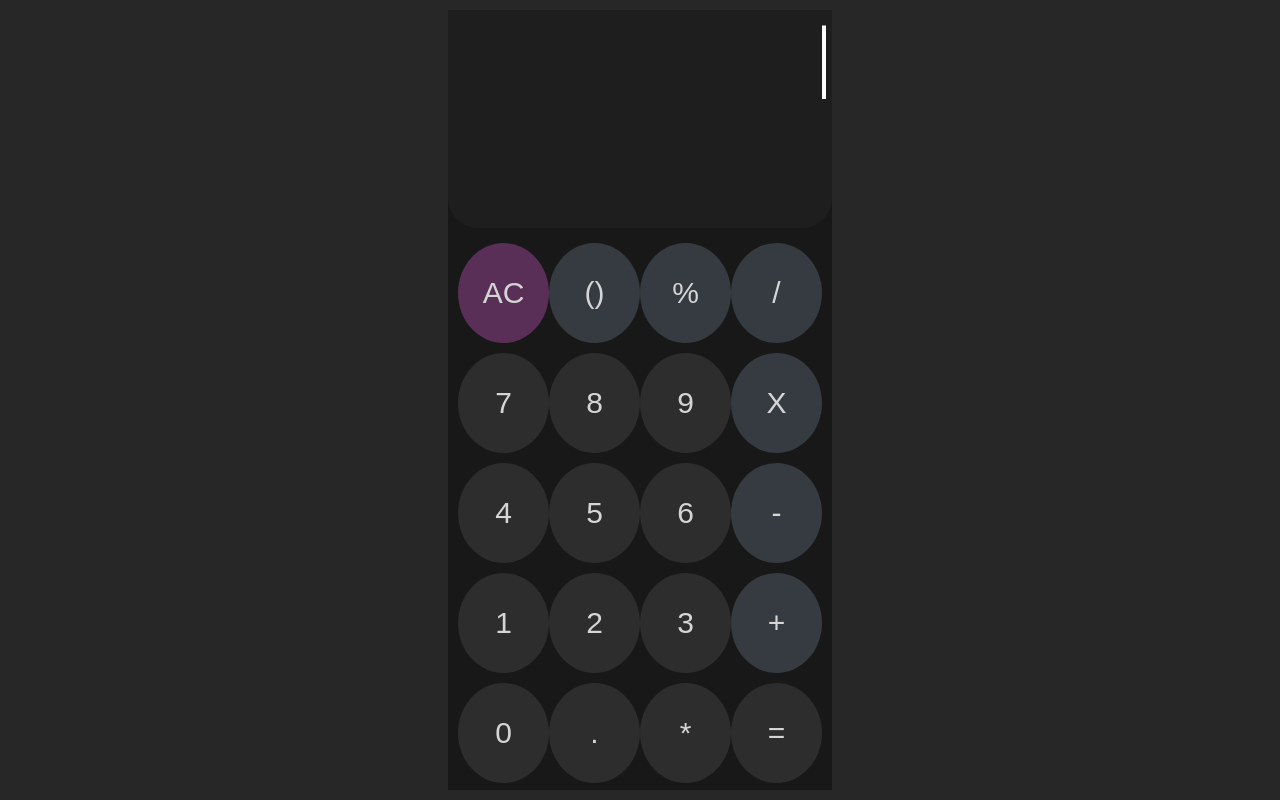
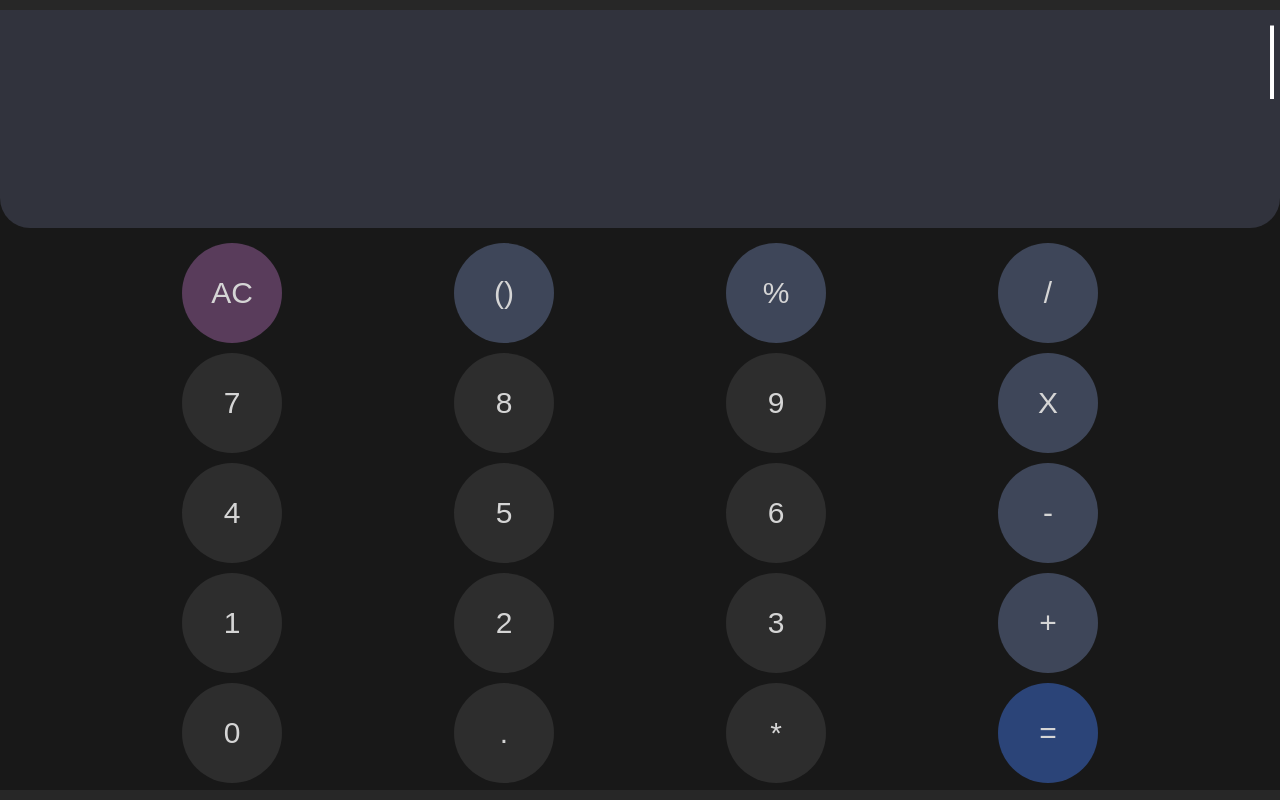
Before and after one commit to codeanpc/Modern-Javascript, a plain HTML site: page index.html in a window 1280 px wide. Drawn offline with Linux system fonts and the light colour scheme.

Commit message:
Changed basic colors

```diff
--- a/index.html
+++ b/index.html
@@ -46,7 +46,7 @@
           <button onclick="getInput(event)" id="0">0</button>
           <button onclick="getInput(event)" id=".">.</button>
           <button onclick="getInput(event)" id="*">*</button>
-          <button onclick="getInput(event)" id="=">=</button>
+          <button onclick="getInput(event)" id="equaltoBtn">=</button>
         </div>
       </div>
     </div>
--- a/styles.css
+++ b/styles.css
@@ -10,7 +10,7 @@ body {
 
 .container {
   background-color: rgb(24, 24, 24);
-  width: 30%;
+  width: 100%;
   height: calc(100vh - 20px);
   margin: 10px auto;
 }
@@ -51,11 +51,11 @@ body {
 }
 
 #ac {
-  background-color: rgba(243, 104, 238, 0.296);
+  background-color: #593c5b;
 }
 
 .btn-grey {
-  background-color: #bfdffb2c !important;
+  background-color: #3e4659 !important;
 }
 
 .calc-display {
@@ -63,6 +63,7 @@ body {
   font-size: 80px;
   text-align: right;
   font-family: Montserrat;
+  background-color: #31333d;
 }
 
 .calc-display > span {
@@ -94,3 +95,7 @@ body {
   margin-top: auto;
   font-family: Montserrat;
 }
+
+#equaltoBtn {
+  background-color: #2b4478;
+}
```
